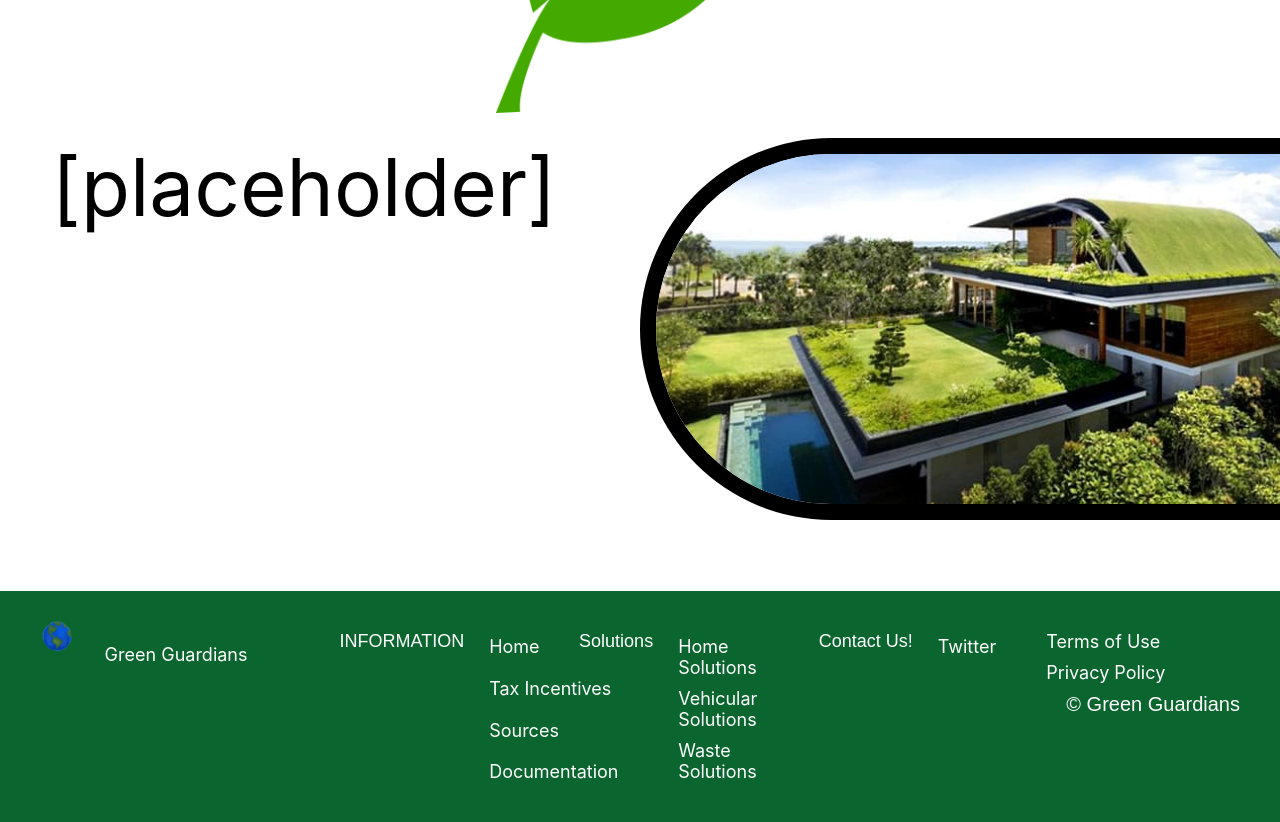
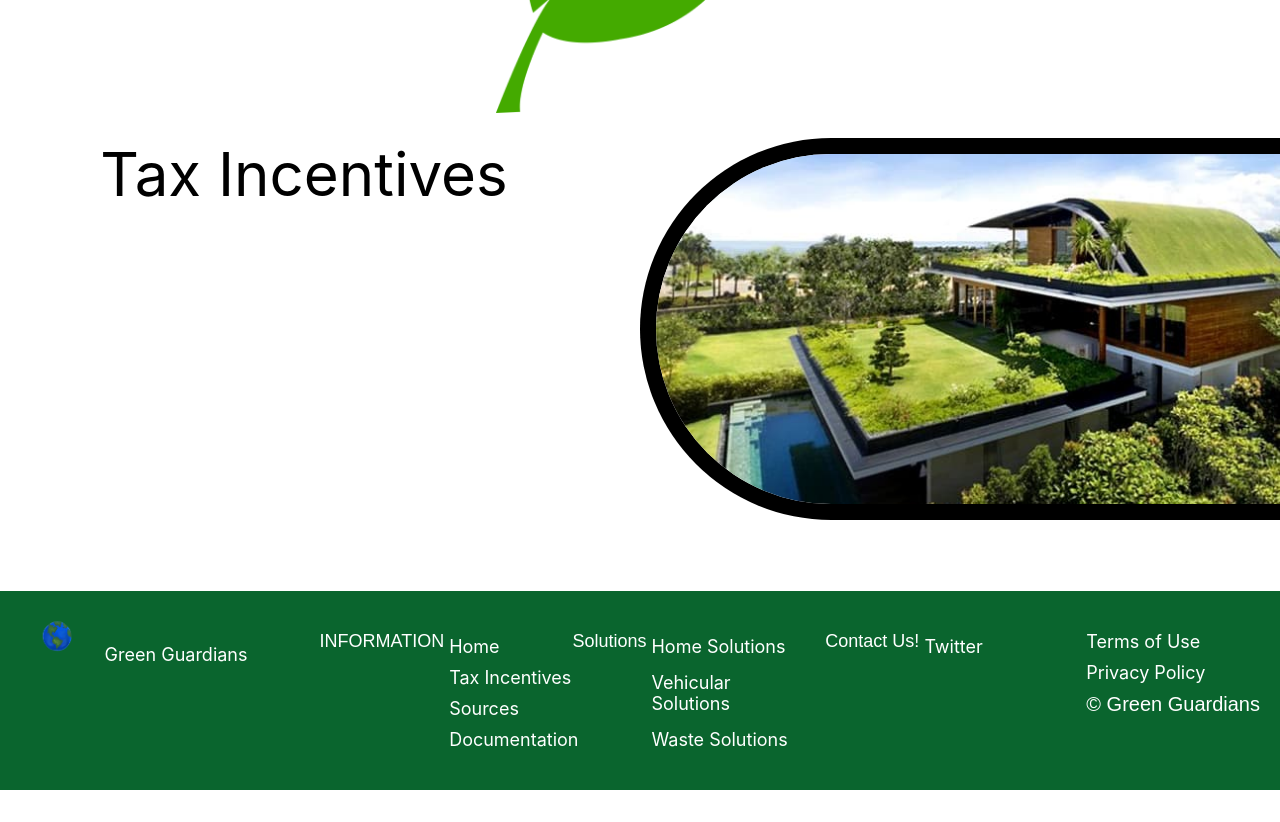
Before and after one commit to chonk9/webmaster23-24, a React (Create React App) app: page / in a window 1280 px wide. Shown: the part 920-1742 px from the top of the page. After the commit the page ends 1710 px from the top, so only its background shows below. Built offline with nearby package versions, Linux system fonts and the light colour scheme.

Commit message:
Added home page leaf reveal content

```diff
--- a/src/App.css
+++ b/src/App.css
@@ -91,8 +91,6 @@ path.no-fill {
 p {
     text-align: left;
     margin-top: 0;
-    padding-left: 1rem;
-    padding-right: 1rem;
 }
 
 .bold {
@@ -194,3 +192,7 @@ button:hover {
     color: blue;
     transition: color 0.5s, border-bottom 0.2s;
 }
+
+a:has(button) {
+    text-decoration: none;
+}
--- a/src/ComponentStyles/textWrap.css
+++ b/src/ComponentStyles/textWrap.css
@@ -32,3 +32,8 @@
 .text-wrap-container {
     margin-bottom: 1.3rem;
 }
+
+.text-wrap-container p {
+    padding-left: 1rem;
+    padding-right: 1rem;
+}
--- a/src/Pages/Home.jsx
+++ b/src/Pages/Home.jsx
@@ -30,13 +30,10 @@ export default function Home() {
                 content={
                     <>
                         <h2>Did you know this?</h2>
-                        78% of marine mammals are at risk of choking on plastic.
-                        interesting. This is interesting. This is interesting.
-                        This is interesting. This is interesting. This is
-                        interesting. This is interesting. This is interesting.
-                        This is interesting. This is interesting. This is
-                        interesting. This is interesting. This is interesting.
-                        This is interesting. This is interesting.
+                        <p>
+                            All US States have many incentives encouraging green energy systems!
+                        </p>
+                        <Link to='/tax-incentives'><button style={{display: 'block', margin: 'auto'}}>Learn about your state's Tax Incentives</button></Link>
                     </>
                 }
             />
@@ -44,7 +41,7 @@ export default function Home() {
             <TextWrap wrappedSide="right" wrappedElt={
                 <img src={environmentalHouse} className="right-side-image" />
             } textElt={
-                <span style={{fontSize: '4rem'}}>[placeholder]</span>
+                <span class="side-heading">Tax Incentives</span>
             }/>
         </div>
     );
--- a/src/Pages/TaxIncentives.jsx
+++ b/src/Pages/TaxIncentives.jsx
@@ -18,8 +18,8 @@ export default function TaxIncentives() {
       <h2 className="page-subheading">State Level</h2>
       <p>
         Click on a state/territory to see the tax incentives!
-        <Map/>
       </p>
+      <Map/>
     </div>
   </>);
 }
```
